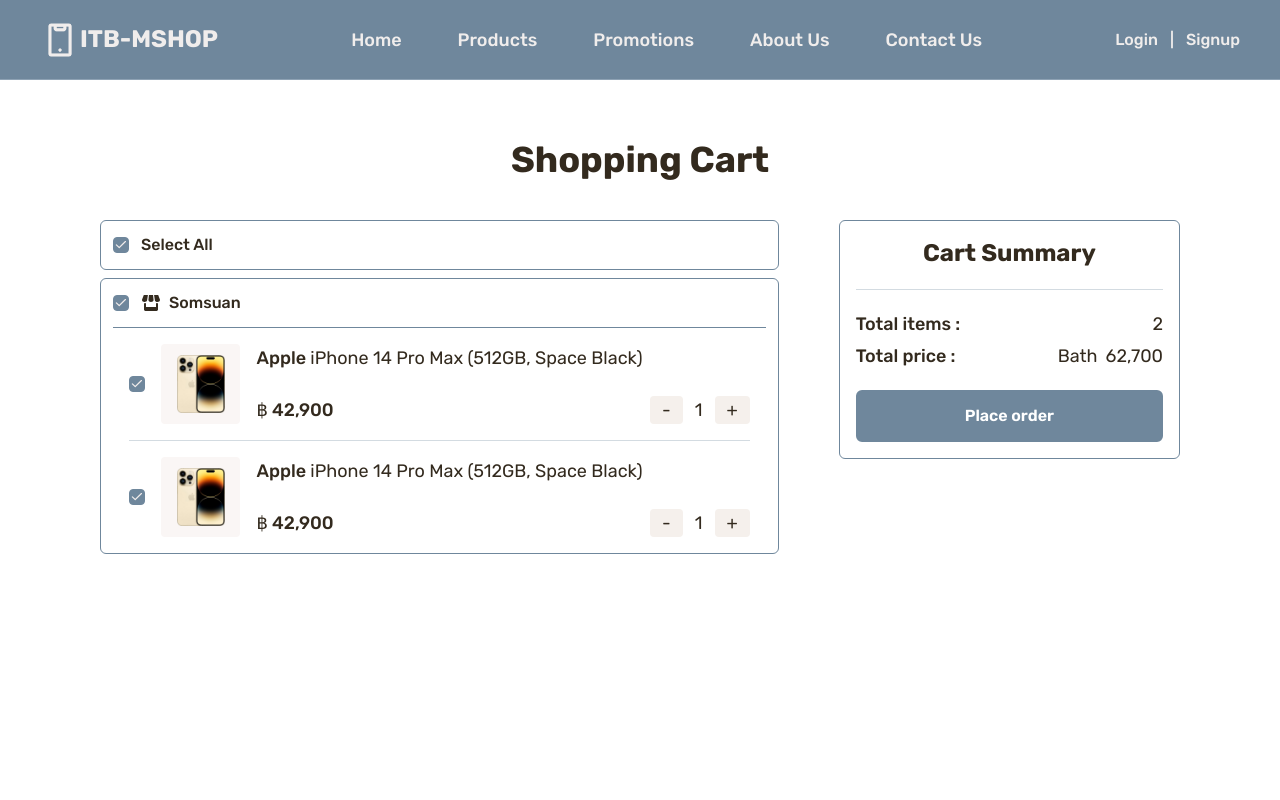
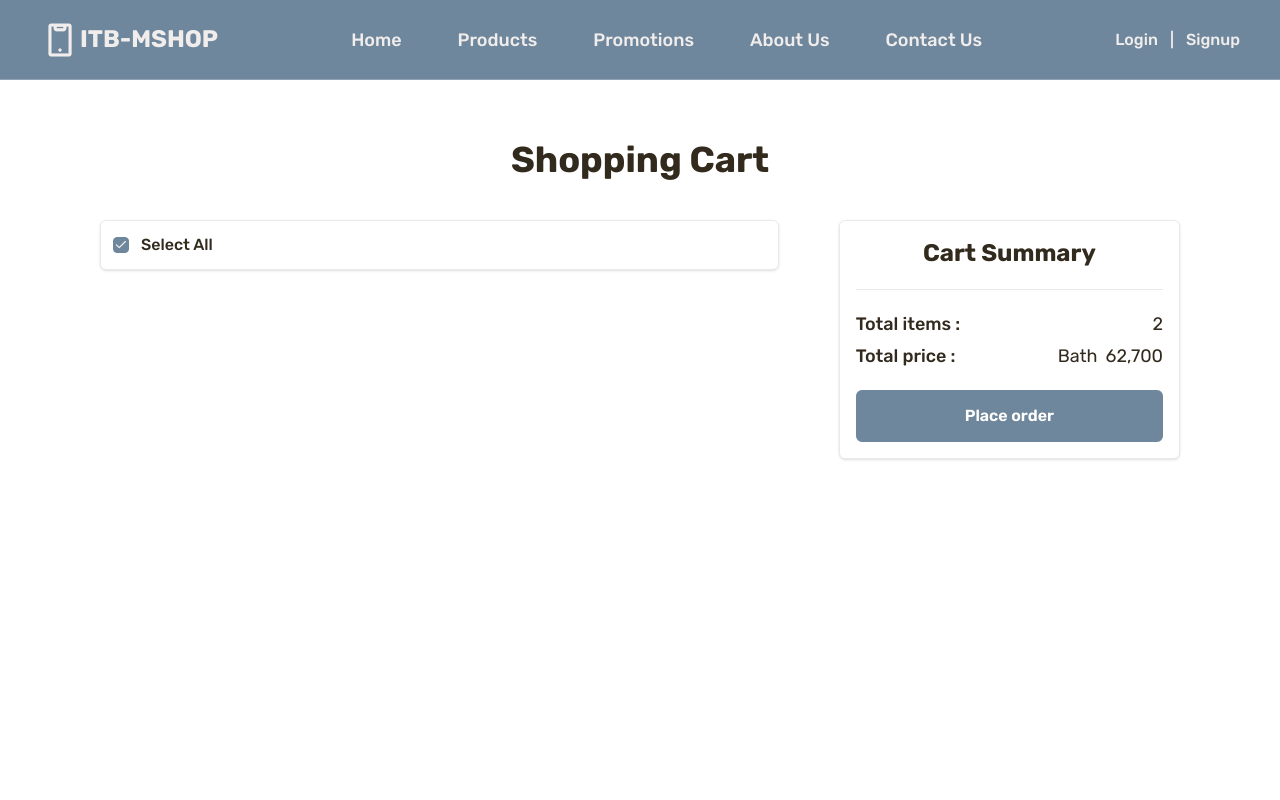
Before and after one commit to Butt3rPann/NW-1, a Vue app in the folder Frontend/: page /nw1/cart in a window 1280 px wide. Shown: the top 800 px of the page. Built offline with nearby package versions, Linux system fonts and the light colour scheme.

Commit message:
061 - [add] frontend-logic-for-Add-Item-to-Cart

```diff
--- a/Frontend/src/layouts/Navbar.vue
+++ b/Frontend/src/layouts/Navbar.vue
@@ -62,9 +62,12 @@
         </div>
         <div v-else class="hidden md:flex gap-7 font-medium items-center">
             <router-link :to="{ name: 'Cart' }">
+                <div class="relative">
+                    <p class="absolute -top-1.5 -right-1.5 px-[0.30rem] rounded-full bg-[#D27B7B] text-[#F0EDEC] text-xs">1</p>
                     <svg xmlns="http://www.w3.org/2000/svg" width="24" height="24" viewBox="0 0 24 24">
                         <path fill="#F0EDEC" d="M17 18c-1.11 0-2 .89-2 2a2 2 0 0 0 2 2a2 2 0 0 0 2-2a2 2 0 0 0-2-2M1 2v2h2l3.6 7.59l-1.36 2.45c-.15.28-.24.61-.24.96a2 2 0 0 0 2 2h12v-2H7.42a.25.25 0 0 1-.25-.25q0-.075.03-.12L8.1 13h7.45c.75 0 1.41-.42 1.75-1.03l3.58-6.47c.07-.16.12-.33.12-.5a1 1 0 0 0-1-1H5.21l-.94-2M7 18c-1.11 0-2 .89-2 2a2 2 0 0 0 2 2a2 2 0 0 0 2-2a2 2 0 0 0-2-2" />
                     </svg>
+                </div>
             </router-link>
             <router-link :to="{ name: 'Profile' }" class="itbms-profile hidden md:flex justify-center items-center gap-2">
                 <img :src="profileImg" class="w-10"/>
--- a/Frontend/src/pages/Cart.vue
+++ b/Frontend/src/pages/Cart.vue
@@ -1,16 +1,42 @@
 <script setup>
 import BaseButton from '@/components/elements/BaseButton.vue';
 import { ref } from 'vue';
+import { useUserStore } from '@/stores/UserStore';
+import { storeToRefs } from 'pinia';
+
+const userStore = useUserStore()
+const { removeFromCart, storeCart } = userStore
+const { cart } = storeToRefs(userStore)
 
 const checkbox = ref(true)
+
+const decCartQty = (indexOfSeller, indexOfItem) => {
+    const quantity = cart.value[indexOfSeller].saleItems[indexOfItem].quantity
+    if (quantity !== 1) {
+        cart.value[indexOfSeller].saleItems[indexOfItem].quantity -= 1
+        storeCart()
+    } else {
+        removeFromCart(indexOfSeller, indexOfItem)
+    }
+}
+
+const incCartQty = (indexOfSeller, indexOfItem) => {
+    const maxQty = cart.value[indexOfSeller].saleItems[indexOfItem].maxQuantity
+    const quantity = cart.value[indexOfSeller].saleItems[indexOfItem].quantity
+
+    if (quantity < maxQty) {
+        cart.value[indexOfSeller].saleItems[indexOfItem].quantity += 1
+        storeCart()
+    }
+}
 </script>
 
 <template>
     <div class="w-full min-h-screen font-rubik flex flex-col items-center text-[#332A1E] gap-10 bg-white pb-20 pt-25 px-10 md:pt-30 md:px-12 lg:pt-35 lg:px-25">
         <p class="text-2xl sm:text-3xl lg:text-4xl font-bold">Shopping Cart</p>
         <div class="flex flex-col md:flex-row w-full gap-5 lg:gap-10 xl:gap-15">
-            <div class="md:w-2/3 h-fit space-y-2">
-                <div class="flex gap-3 border border-[#6F879C] rounded-md p-3">
+            <div class="md:w-2/3 h-fit space-y-3">
+                <div class="flex gap-3 border border-[#332A1E]/10 shadow-sm rounded-md p-3">
                     <label class="inline-flex items-center cursor-pointer">
                         <input type="checkbox" v-model="checkbox" class="hidden peer itbms-select-all">
                         <div class="w-4 h-4 flex-shrink-0 rounded-sm border border-[#ABBCC9] peer-checked:bg-[#6F879C] peer-checked:border-[#6F879C] flex items-center justify-center transition">
@@ -19,10 +45,10 @@
                             </svg>
                         </div>
                     </label>
-                    <p class="font-medium">Select All</p>
+                    <p class="font-medium text-sm xl:text-base">Select All</p>
                 </div>
-                <div class="itbms-row border border-[#6F879C] rounded-md px-3 pt-3">
-                    <div class="flex gap-3 pb-3 border-b border-[#6F879C]">
+                <div v-for="(seller, indexOfSeller) in cart" :key="indexOfSeller.id" class="itbms-row border border-[#332A1E]/10 shadow-sm rounded-md px-3 pt-3">
+                    <div class="flex gap-3 pb-3 border-b border-[#6F879C]/30">
                         <label class="inline-flex items-center cursor-pointer">
                             <input type="checkbox" v-model="checkbox" class="hidden peer itbms-select-nickname">
                             <div class="w-4 h-4 flex-shrink-0 rounded-sm border border-[#ABBCC9] peer-checked:bg-[#6F879C] peer-checked:border-[#6F879C] flex items-center justify-center transition">
@@ -35,11 +61,11 @@
                             <svg xmlns="http://www.w3.org/2000/svg" width="20" height="20" viewBox="0 0 20 20">
                                 <path fill="#332A1E" d="M6.123 7.25L6.914 2H2.8L1.081 6.5q-.08.24-.081.5c0 1.104 1.15 2 2.571 2c1.31 0 2.393-.764 2.552-1.75M10 9c1.42 0 2.571-.896 2.571-2q-.001-.062-.005-.121L12.057 2H7.943l-.51 4.875L7.429 7c0 1.104 1.151 2 2.571 2m5 1.046V14H5v-3.948c-.438.158-.92.248-1.429.248c-.195 0-.384-.023-.571-.049V16.6c0 .77.629 1.4 1.398 1.4H15.6c.77 0 1.4-.631 1.4-1.4v-6.348a4 4 0 0 1-.571.049A4.2 4.2 0 0 1 15 10.046M18.92 6.5L17.199 2h-4.113l.79 5.242C14.03 8.232 15.113 9 16.429 9C17.849 9 19 8.104 19 7q-.001-.26-.08-.5" />
                             </svg>
-                            <p class="itbms-nickname font-medium">Somsuan</p>
+                            <p class="itbms-nickname font-medium text-sm xl:text-base">{{ seller.sellerName }}</p>
                         </div>
                     </div>
-                    <div class="rounded-md p-4">
-                        <div class="itbms-item-row flex gap-4 items-center min-h-20">
+                    <div v-for="(item, indexOfItem) in seller.saleItems" :key="indexOfItem.id" class="px-4 pt-4" >
+                        <div class="itbms-item-row flex gap-4 items-center min-h-20 pb-4" :class="indexOfItem !== seller.saleItems.length - 1 ? 'border-b border-[#332A1E]/10' : ''">
                             <label class="inline-flex items-center cursor-pointer">
                                 <input type="checkbox" v-model="checkbox" class="hidden peer">
                                 <div class="w-4 h-4 flex-shrink-0 rounded-sm border border-[#ABBCC9] peer-checked:bg-[#6F879C] peer-checked:border-[#6F879C] flex items-center justify-center transition">
@@ -51,45 +77,17 @@
                             <div class="bg-[#FAF6F5] rounded-sm w-25 h-20 flex justify-center items-center">
                                 <img src="/saleItemImage/demoImg1.png" class="max-w-12 max-h-15"/>
                             </div>
-                            <div class="w-full min-h-20 flex flex-col justify-between text-sm lg:text-base xl:text-lg gap-2">
+                            <div class="w-full min-h-20 flex flex-col justify-between text-xs lg:text-sm xl:text-base gap-2">
                                 <p class="itbms-item-description break-words">
-                                    <span class="font-medium">Apple </span>
-                                    <span>iPhone 14 Pro Max (512GB, Space Black)</span>
+                                    <span class="font-medium">{{ `${item.brandName} ` }}</span>
+                                    <span>{{ `${item.model} (${item.storageGb}GB, ${item.color})` }}</span>
                                 </p>
                                 <div class="flex justify-between flex-wrap gap-2">
-                                    <p class="font-medium">฿ <span>42,900</span></p>
+                                    <p class="font-medium text-[#6F879C]">฿ <span>{{ (item.priceEach * item.quantity).toLocaleString() }}</span></p>
                                     <div class="flex gap-3 h-fit">
-                                        <button class="itbms-dec-qty-button px-3 rounded-sm bg-[#f5f0ec]">-</button>
-                                        <p class="itbms-item-quantity">1</p>
-                                        <button class="itbms-inc-qty-button px-3 rounded-sm bg-[#f5f0ec]">+</button>
-                                    </div>
-                                </div>
-                            </div>
-                        </div>
-                        <hr class="my-4 text-[#6F879C]/30">
-                        <div class="itbms-item-row flex gap-4 items-center min-h-20">
-                            <label class="inline-flex items-center cursor-pointer">
-                                <input type="checkbox" v-model="checkbox" class="hidden peer">
-                                <div class="w-4 h-4 flex-shrink-0 rounded-sm border border-[#ABBCC9] peer-checked:bg-[#6F879C] peer-checked:border-[#6F879C] flex items-center justify-center transition">
-                                    <svg v-if="checkbox" xmlns="http://www.w3.org/2000/svg" viewBox="0 0 24 24" fill="#F2EDEC" class="w-3.5 h-3.5">
-                                        <path d="M20.285 6.709a1 1 0 0 0-1.414-1.418l-9.9 9.9-4.242-4.243a1 1 0 0 0-1.415 1.414l4.95 4.95a1 1 0 0 0 1.414 0l10.607-10.603z"/>
-                                    </svg>
-                                </div>
-                            </label>
-                            <div class="bg-[#FAF6F5] rounded-sm w-25 h-20 flex justify-center items-center">
-                                <img src="/saleItemImage/demoImg1.png" class="max-w-12 max-h-15"/>
-                            </div>
-                            <div class="w-full min-h-20 flex flex-col justify-between text-sm lg:text-base xl:text-lg gap-2">
-                                <p class="itbms-item-description break-words">
-                                    <span class="font-medium">Apple </span>
-                                    <span>iPhone 14 Pro Max (512GB, Space Black)</span>
-                                </p>
-                                <div class="flex justify-between flex-wrap gap-2">
-                                    <p class="font-medium">฿ <span>42,900</span></p>
-                                    <div class="flex gap-3 h-fit">
-                                        <button class="itbms-dec-qty-button px-3 rounded-sm bg-[#f5f0ec]">-</button>
-                                        <p class="itbms-item-quantity">1</p>
-                                        <button class="itbms-inc-qty-button px-3 rounded-sm bg-[#f5f0ec]">+</button>
+                                        <button @click="decCartQty(indexOfSeller, indexOfItem)" class="itbms-dec-qty-button px-3 rounded-sm bg-[#f5f0ec] hover:bg-[#ded8d2] cursor-pointer">-</button>
+                                        <p class="itbms-item-quantity">{{ item.quantity }}</p>
+                                        <button @click="incCartQty(indexOfSeller, indexOfItem)" class="itbms-inc-qty-button px-3 rounded-sm bg-[#f5f0ec] hover:bg-[#ded8d2] cursor-pointer">+</button>
                                     </div>
                                 </div>
                             </div>
@@ -97,9 +95,9 @@
                     </div>
                 </div>
             </div>
-            <div class="md:w-1/3 border border-[#6F879C] rounded-md p-4 space-y-5 h-fit">
+            <div class="md:w-1/3 border border-[#332A1E]/10 shadow-sm rounded-md p-4 space-y-5 h-fit">
                 <p class="text-lg sm:text-xl lg:text-2xl font-bold text-center">Cart Summary</p>
-                <hr class="text-[#6F879C]/30">
+                <hr class="text-[#332A1E]/10">
                 <div class="text-md sm:text-sm lg:text-lg space-y-1">
                     <div class="flex justify-between">
                         <p class="font-medium">Total items :</p>
--- a/Frontend/src/pages/SaleItemsDetail.vue
+++ b/Frontend/src/pages/SaleItemsDetail.vue
@@ -20,7 +20,7 @@
 
 const { params: { saleItemId } } = useRoute()
 const userStore = useUserStore()
-const { getUserId } = userStore
+const { getUserId, addToCart } = userStore
 
 const selectedItem = ref({})
 
@@ -77,6 +77,34 @@
 function closeDelConfirm() {
     showDelConfirm.value = false
 }
+
+const cartQty = ref(1)
+
+const incCartQty = () => {
+    if (cartQty.value < selectedItem.value.quantity) {
+        cartQty.value += 1
+    }
+}
+
+const decCartQty = () => {
+    if (cartQty.value !== 1) {
+        cartQty.value -= 1
+    }
+}
+
+function addItemToCart() {
+    const item = {
+        id: selectedItem.value.id,
+        brandName: selectedItem.value.brandName,
+        model: selectedItem.value.model,
+        storageGb : selectedItem.value.storageGb,
+        color: selectedItem.value.color,
+        quantity: cartQty.value,
+        maxQuantity: selectedItem.value.quantity,
+        priceEach: selectedItem.value.price
+    }
+    addToCart(selectedItem.value.seller.id, selectedItem.value.seller.userName, item)
+}
 </script>
 
 <template>
@@ -106,7 +134,7 @@
                             <svg xmlns="http://www.w3.org/2000/svg" width="20" height="20" viewBox="0 0 20 20">
                                 <path fill="#332A1E" d="M6.123 7.25L6.914 2H2.8L1.081 6.5q-.08.24-.081.5c0 1.104 1.15 2 2.571 2c1.31 0 2.393-.764 2.552-1.75M10 9c1.42 0 2.571-.896 2.571-2q-.001-.062-.005-.121L12.057 2H7.943l-.51 4.875L7.429 7c0 1.104 1.151 2 2.571 2m5 1.046V14H5v-3.948c-.438.158-.92.248-1.429.248c-.195 0-.384-.023-.571-.049V16.6c0 .77.629 1.4 1.398 1.4H15.6c.77 0 1.4-.631 1.4-1.4v-6.348a4 4 0 0 1-.571.049A4.2 4.2 0 0 1 15 10.046M18.92 6.5L17.199 2h-4.113l.79 5.242C14.03 8.232 15.113 9 16.429 9C17.849 9 19 8.104 19 7q-.001-.26-.08-.5" />
                             </svg>
-                            <p class="itbms-nickname font-medium">Somsuan</p>
+                            <p class="itbms-nickname font-medium">{{ selectedItem.seller.userName }}</p>
                         </div>
                         <p class="itbms-description text-[#6F879C] text-sm md:text-base lg:text-lg font-light">{{ selectedItem.description }}</p>
                     </div>
@@ -141,11 +169,11 @@
                     </div>
                     <div class="flex my-4 text-sm md:text-base lg:text-lg justify-center gap-7">
                         <div class="flex gap-5 items-center border-2 border-[#6F879C] rounded-md">
-                            <button class="itbms-dec-qty-button py-2.5 px-4 border-r text-[#6F879C] font-medium">-</button>
-                            <p class="itbms-add-to-cart-quantity">1</p>
-                            <button class="itbms-inc-qty-button py-2.5 px-4 border-l text-[#6F879C] font-medium">+</button>
+                            <button @click="decCartQty" class="itbms-dec-qty-button py-2.5 px-4 border-r border-[#6F879C] text-[#6F879C] font-medium" :class="cartQty === 1 ? 'text-gray-400 cursor-not-allowed' : 'hover:bg-[#6F879C]/15'">-</button>
+                            <p class="itbms-add-to-cart-quantity">{{ cartQty }}</p>
+                            <button @click="incCartQty" class="itbms-inc-qty-button py-2.5 px-4 border-l border-[#6F879C] text-[#6F879C] font-medium" :class="cartQty === selectedItem.quantity ? 'text-gray-400 cursor-not-allowed' : 'hover:bg-[#6F879C]/15'">+</button>
                         </div>
-                        <BaseButton :icon="cart" text="Add to Cart" bg-color="bg-[#6F879C]" text-color="text-[#FFFFFF]" class="itbms-add-to-cart-button w-full"/>
+                        <BaseButton @click="addItemToCart" :icon="cart" text="Add to Cart" bg-color="bg-[#6F879C]" text-color="text-[#FFFFFF]" class="itbms-add-to-cart-button w-full"/>
                     </div>
                     <div class="text-xs lg:text-sm space-y-1 md:gap-7 flex items-center flex-col md:flex-row justify-between mt-3">
                         <div class="flex gap-1">
```
Also changed, not shown: Frontend/src/components/model/ListModel.vue (+25 -7 lines), Frontend/src/stores/UserStore.js (+40 -1 lines), 1 other file (tests, documents, lock files or other folders). Lines whose indentation alone changed are shown as unchanged.
